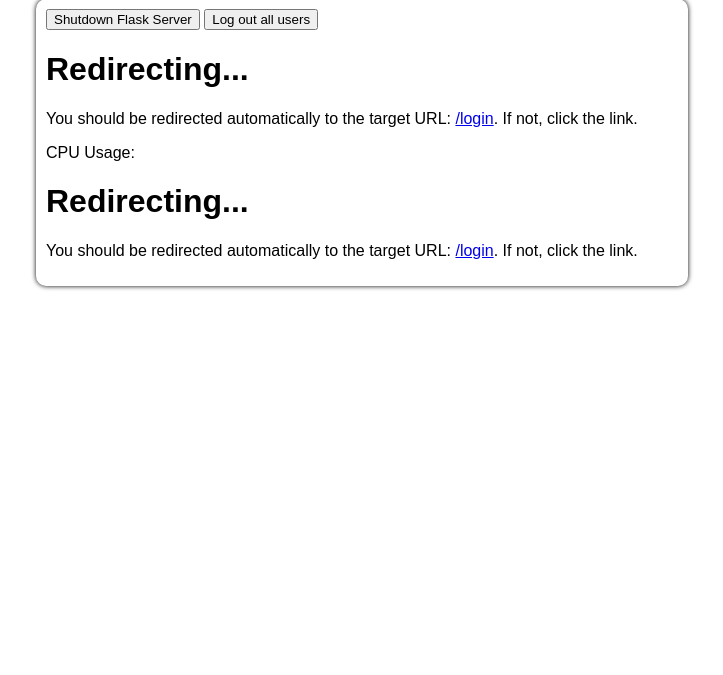
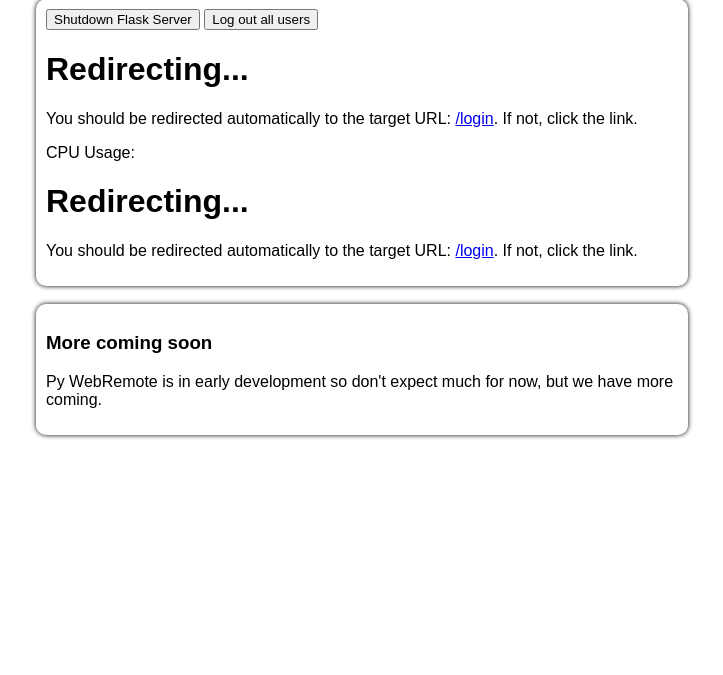
Before and after one commit to 0x4248/PyWebRemote, a Flask app: template src/templates/admin.html in a window 1280 px wide. Shown: the part 81-756 px from the top of the page, without its empty margins (278-1001 px from the left). Run offline with Flask 2, Linux system fonts and the light colour scheme; the template is opened without the code that fills it, so the values that code supplies are empty.

Commit message:
Add message

```diff
--- a/src/templates/admin.html
+++ b/src/templates/admin.html
@@ -31,6 +31,11 @@
             <button onclick="logout_everyone()">Log out all users</button>
             <p id="info">Loading server info</p>
             <p id="cpu">Loading CPU</p>
+        </div>
+        <br>
+        <div class="box">
+            <h3>More coming soon</h3>
+            <p>Py WebRemote is in early development so don't expect much for now, but we have more coming.</p>
         </div>
         <p class="footer">Made By awesomelewis2007</p>
         <script>
```
